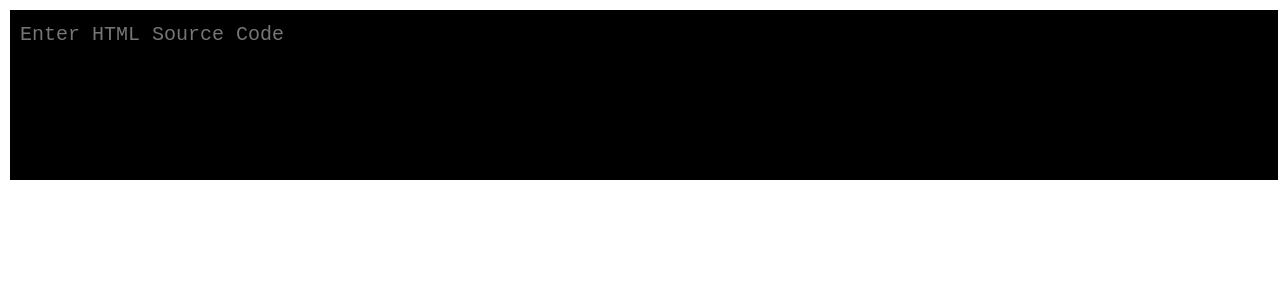
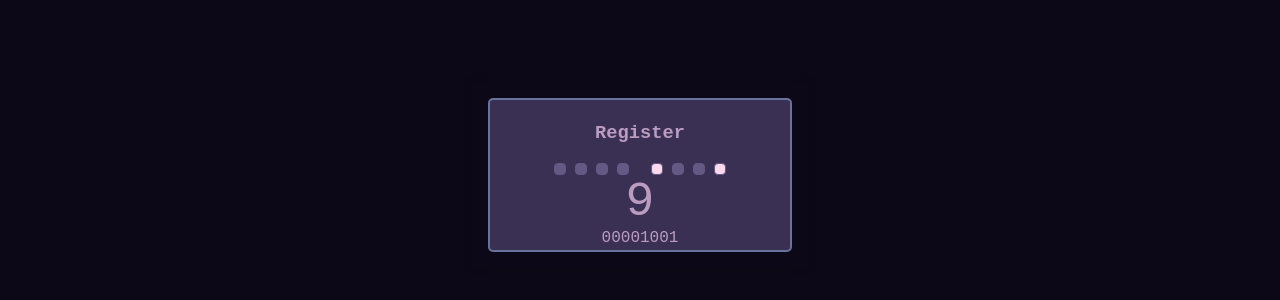
Before and after one commit to GVictorsd/procsim, a React (Create React App) app: page / in a window 1280 px wide. Shown: the top 300 px of the page. Built offline with nearby package versions, Linux system fonts and the light colour scheme.

Commit message:
add register

```diff
--- a/src/App.css
+++ b/src/App.css
@@ -0,0 +1,26 @@
+body {
+    background-color: var(--dark-1);
+    display: flex;
+    justify-content: center;
+    align-items: center;
+
+}
+
+:root {
+
+    /* --dark-1: #070F2B; */
+    --dark-1: #0c0817;
+    /* --dark-1: #18122B; */
+    --dark-2: #393053;
+    --dark-3: #443C68;
+    --dark-4: #635985;
+
+    --light-1: #67729D;
+    --light-2: #BB9CC0;
+    --light-3: #E7BCDE;
+    --light-4: #FED9ED;
+    --light-5: #FFE6E6;
+
+    --night: rgb(18, 28, 28);
+    --midnight-blue: rgb(16, 23, 32);
+}
--- /dev/null
+++ b/src/components/Register/register.css
@@ -0,0 +1,24 @@
+
+.reg-container {
+    color: var(--light-2);
+}
+
+.set {
+    background-color: var(--light-4);
+}
+.reset {
+    background-color: var(--dark-4);
+}
+.bits {
+    width: 10px;
+    height: 10px;
+    border: 1px solid var(--dark-4);
+    border-radius: 4px;
+
+}
+.bits-container {
+    display: flex;
+    width: 60%;
+    align-items: center;
+    justify-content:space-around;
+}
--- /dev/null
+++ b/src/components/Register/register.js
@@ -0,0 +1,86 @@
+import React from 'react'
+import './register.css'
+
+const Register = ({name, data, style}) => {
+    // Ensure the number is within 8-bit range
+    const eightBitNumber = Math.max(0, Math.min(data , 255));
+    // Convert the number to its 8-bit binary representation
+    const binaryString = eightBitNumber.toString(2).padStart(8, '0');
+    // Split the binary string into an array of individual bits
+    const bits = binaryString.split('');
+
+    const regContainerStyle = {
+        display: 'flex',
+        justifyContent: 'center',
+        alignItems: 'center',
+        flexDirection: 'column',
+        backgroundColor: 'var(--dark-2)',
+        minHeight: '150px',
+        minWidth: '300px',
+        border: '2px solid var(--light-1)',
+        borderRadius: '5px',
+        ...style
+    }
+    return (
+        <div className="reg-container" style={regContainerStyle}>
+            <div><h3>{name ||'Register'}</h3></div>
+            <div className='bits-container'>
+                <div className={`bits ${bits[0]==='1'? 'set': 'reset'}`} ></div>
+                <div className={`bits ${bits[1]==='1'? 'set': 'reset'}`}></div>
+                <div className={`bits ${bits[2]==='1'? 'set': 'reset'}`}></div>
+                <div className={`bits ${bits[3]==='1'? 'set': 'reset'}`}></div>
+                <div style={{width: '5px'}}></div>
+                <div className={`bits ${bits[4]==='1'? 'set': 'reset'}`}></div>
+                <div className={`bits ${bits[5]==='1'? 'set': 'reset'}`}></div>
+                <div className={`bits ${bits[6]==='1'? 'set': 'reset'}`}></div>
+                <div className={`bits ${bits[7]==='1'? 'set': 'reset'}`}></div>
+            </div>
+            <div style={{fontSize: '5ch', height: 'fit-content'}}>
+                {data}
+            </div>
+            <div>
+                <span>{bits[0]}</span>
+                <span>{bits[1]}</span>
+                <span>{bits[2]}</span>
+                <span>{bits[3]}</span>
+                <span>{bits[4]}</span>
+                <span>{bits[5]}</span>
+                <span>{bits[6]}</span>
+                <span>{bits[7]}</span>
+            </div>
+        </div>
+    );
+}
+export default Register;
+
+// class EightBitRegister extends React.Component {
+//   render() {
+//     const number = this.props || 0;
+
+//     // Ensure the number is within 8-bit range
+//     const eightBitNumber = Math.max(0, Math.min(number, 255));
+
+//     // Convert the number to its 8-bit binary representation
+//     const binaryString = eightBitNumber.toString(2).padStart(8, '0');
+
+//     // Split the binary string into an array of individual bits
+//     const bits = binaryString.split('');
+
+//     return (
+//         `
+//         <div className="eight-bit-register">
+//             <span>${bits[0]}</span>
+//             <span>${bits[1]}</span>
+//             <span>${bits[2]}</span>
+//             <span>${bits[3]}</span>
+//             <span>${bits[4]}</span>
+//             <span>${bits[5]}</span>
+//             <span>${bits[6]}</span>
+//             <span>${bits[7]}</span>
+//         </div>
+//         `
+//     );
+//   }
+// }
+
+// export default EightBitRegister;
--- /dev/null
+++ b/src/components/board/board.css
@@ -0,0 +1,12 @@
+
+.Board {
+    display: flex;
+    flex-direction: column;
+    align-items: center;
+    /* border-radius: 16px; */
+    box-shadow: 0 0 10px 0 rgba(0, 0, 0, 0.1);
+    padding: 16px;
+    margin: 32px;
+    /* max-width: 800px; */
+    width: max-content;
+}
--- a/src/components/board/board.js
+++ b/src/components/board/board.js
@@ -1,5 +1,7 @@
+import './board.css';
+import Register from "../Register/register";
 import CPU from "../cpu/cpu";
-import CodeHighlighter from "../textEditor/textEditor";
+import TextEditor from '../textEditor/textEditor';
 
 function Board() {
     const cpu = new CPU();
@@ -23,11 +25,11 @@ function Board() {
 
     return (
         <div className="Board">
-            <button onClick={execute}>Execute</button>
+            {/* <button onClick={execute}>Execute</button>
             <button onClick={clock}>clock</button>
             <button onClick={loadprogram}>Load</button>
-            {/* <TextEditor/> */}
-            <CodeHighlighter code={code} language="custom-highlight" />
+            <TextEditor code={code} style={{top: "50px"}} language="custom-highlight" /> */}
+            <Register data={9} />
         </div>
     );
 }
--- a/src/components/textEditor/textEditor.css
+++ b/src/components/textEditor/textEditor.css
@@ -8,9 +8,12 @@
   /* Both elements need the same text and space styling so they are directly on top of each other */
   margin: 10px;
   padding: 10px;
-  border: 0;
-  width: calc(100% - 32px);
-  height: 150px;
+  /* border: 0; */
+  /* width: calc(100% - 32px); */
+  /* width: max-content; */
+  /* min-width: 25ch; */
+  width: 100%;
+  height: 100%;
 }
 #editing, #highlighting, #highlighting * {
   /* Also add text styles to highlighing tokens */
@@ -23,9 +26,11 @@
 
 #editing, #highlighting {
   /* In the same place */
+
   position: absolute;
-  top: 0;
-  left: 0;
+  /* position: relative; */
+  top: -10px;
+  left: -10px;
 }
 
 
--- a/src/components/textEditor/textEditor.js
+++ b/src/components/textEditor/textEditor.js
@@ -2,18 +2,13 @@ import './textEditor.css'
 
 import React, { useEffect, useRef } from 'react';
 import Prism from 'prismjs';
-
-// Import the relevant language files for syntax highlighting
-// import 'prismjs/components/prism-javascript';
 import 'prismjs/components/prism-css';
 
-// Define a new language for custom highlighting
 Prism.languages['custom-highlight'] = {
   'custom-keyword': /\b(?:custom1|custom2|custom3)\b/,
-  // Add more custom words as needed
 };
 
-const CodeHighlighter = ({ code, language }) => {
+const TextEditor = ({ code, language, style }) => {
   const codeRef = useRef(null);
 
   useEffect(() => {
@@ -22,18 +17,12 @@ const CodeHighlighter = ({ code, language }) => {
     }
   }, [code]);
 
-
-
-  // --------------
   function update(text) {
     let result_element = document.querySelector("#highlighting-content");
-    // Handle final newlines (see article)
     if(text[text.length-1] == "\n") {
       text += " ";
     }
-    // Update code
     result_element.innerHTML = text.replace(new RegExp("&", "g"), "&amp;").replace(new RegExp("<", "g"), "&lt;"); /* Global RegExp */
-    // Syntax Highlight
     Prism.highlightElement(result_element);
   }
 
@@ -62,15 +51,15 @@ function checkTab(element, event) {
 }
 // ---------------
 
+  const containerStyle = {
+    position : 'relative',
+    height: '300px',
+    width: '30ch',
+    ...style
+  };
 
   return (
-    // <pre>
-    //   <code ref={codeRef} className={`language-${language}`}>
-    //     {code}
-    //   </code>
-    // </pre>
-
-    <div style={{height: '20px'}}>
+    <div style={containerStyle}>
       <textarea
         placeholder="Enter HTML Source Code"
         id="editing"
@@ -88,4 +77,4 @@ function checkTab(element, event) {
   );
 };
 
-export default CodeHighlighter;
+export default TextEditor;
```
Lines whose indentation alone changed are shown as unchanged.
